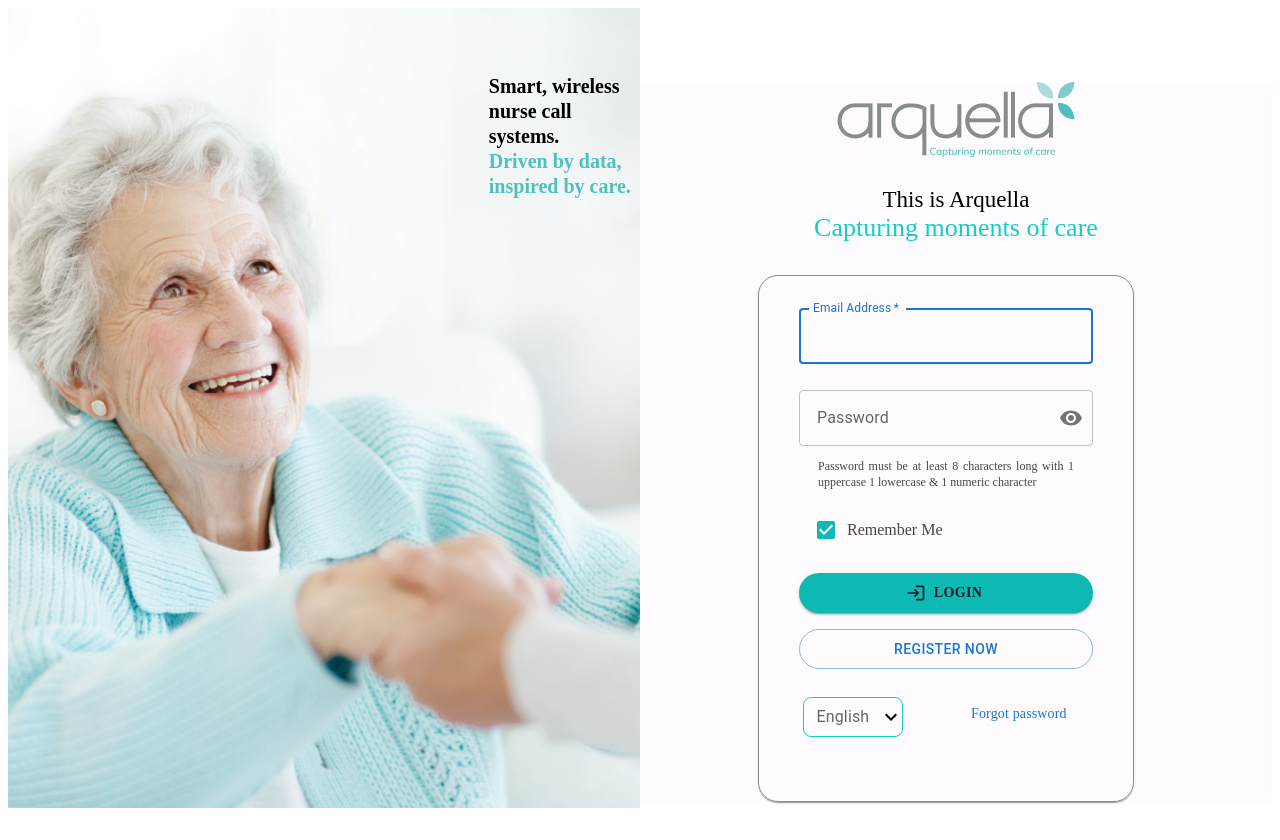
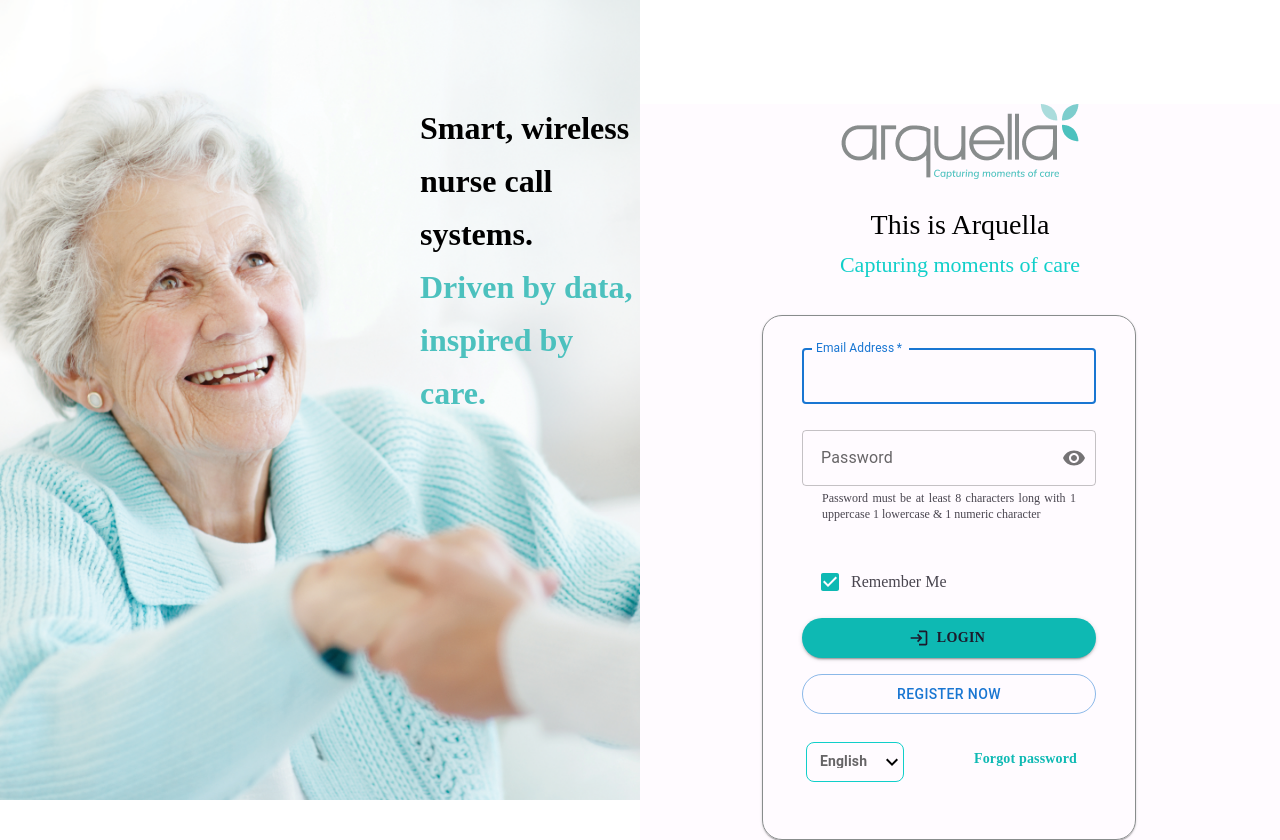
Before and after one commit to kjaeel1/arquellaReact, a React (Vite) app: page / in a window 1280 px wide. Before the commit the page ends 816 px from the top, so only its background shows below. Built offline with nearby package versions, Linux system fonts and the light colour scheme; a web font is replaced by a local one.

Commit message:
css correction desktop lvl

```diff
--- a/src/index.css
+++ b/src/index.css
@@ -0,0 +1,5 @@
+* {
+    box-sizing: border-box;
+    margin: 0 ;
+    padding: 0;
+}
--- a/src/modules/pages/login/Login.jsx
+++ b/src/modules/pages/login/Login.jsx
@@ -172,7 +172,7 @@
                       height: 525,
                       // px: 2,
                       // py: 2,
-                      marginTop: 5,
+                      marginTop: 4.5,
                       display: "flex",
                       flexDirection: "column",
                       alignItems: "center",
@@ -259,8 +259,8 @@
 
                       <Grid container className='fwpw'>
                         <Grid item xs={6}>
-                          <FormControl sx={{ m: 1, minWidth: 100, }}>
-                            <InputLabel id="demo-select-small-label" style={{ marginTop: -8 }}>English</InputLabel>
+                          <FormControl sx={{ m: 1, minWidth: 100, paddingRight:' 2px'}} className='languageParentDiv'>
+                            <InputLabel id="demo-select-small-label" style={{ marginTop: -4,fontSize:'14px',fontWeight:700,lineHeight:'14px' }}>English</InputLabel>
                             <Select
                               labelId="demo-select-small-label"
                               id="demo-select-small"
@@ -270,7 +270,7 @@
 
                               size="small"
                               sx={{
-                                color: "white",
+                                color: "black",
                                 '.MuiOutlinedInput-notchedOutline': {
                                   borderColor: '#10CFC9',
                                 },
@@ -298,7 +298,7 @@
                           </FormControl>
                         </Grid>
                         <Grid item xs={6} style={{ marginTop: 15, }}>
-                          <Link href="/Forgotpw" variant="body2" className='forgotpw' style={{ textDecoration: 'none', marginLeft: 25 }}>
+                          <Link href="/Forgotpw" variant="body2" className='forgotpw' style={{ textDecoration: 'none', marginLeft: 25}}>
                             {"Forgot password"}
                           </Link>
                         </Grid>
--- a/src/modules/pages/login/login.css
+++ b/src/modules/pages/login/login.css
@@ -12,35 +12,33 @@
 }
 
 .textWrap {
-    margin-left: 300px;
-    padding-top: 66px;
+    margin-left: 340px;
+    padding-top: 102px;
     padding-left: 80px;
 
 }
 
 .hedOne {
-    font-family: 'muli';
+    font-family: 'Muli';
 font-style: normal;
 font-weight: 700;
-    font-size: 20px;
-    line-height: 25px;
+font-size: 32px;
+line-height: 53px;
     /* or 166% */
     color: #000000;
     margin: 0px 0px 0px 0px;
-    margin-left: 40%;
 
 }
 
 .hedTwo {
-    font-family: 'muli';
+    font-family: 'Muli';
 font-style: normal;
 font-weight: 700;
-    font-size: 20px;
-    line-height: 25px;
+font-size: 32px;
+line-height: 53px;
     /* or 166% */
     color: #4CC1BE;
     margin: 0px 0px 0px 0px;
-    margin-left: 40%;
 
 }
 
@@ -49,25 +47,26 @@
 }
 
 .hedOneLogo {
-    font-family: 'muli';
+    font-family: 'Muli';
 font-style: normal;
 font-weight: 400;
-    font-size: 23px;
+font-size: 28px;
+line-height: 36px;
     /* line-height: 25px; */
     /* identical to box height, or 129% */
     text-align: center;
     color: #000000;
     margin: 0px 0px 0px 0px;
-    margin-top: 26px
+    margin-top: 24px
 
 }
 
 .hedTwoLogo {
-    font-family: 'muli';
+    font-family: 'Muli';
 font-style: normal;
 font-weight: 400;
-    font-size: 26px;
-    line-height: 14px;
+font-size: 22px;
+line-height: 28px;
     /* identical to box height, or 127% */
     text-align: center;
     /* Aequella 100 */
@@ -91,10 +90,13 @@
     display: flex;
     margin-left: 22px;
     margin-bottom: 15px;
+    margin-top: 39px;
 }
 
+
+
 .logoCont {
-    margin-top: 74px;
+    margin-top: 104px;
     /* margin-left: 5%; */
 }
 
@@ -126,6 +128,7 @@
 justify-content:center ;
 margin-left: 35px;
 margin-right: 35px;
+margin-top: 4px;
 /* M3/sys/light/on-surface-variant */
 
 color: #49454F90;
@@ -159,16 +162,14 @@
 }
 
 .forgotpw {
-    width: 114px;
-height: 20px;
-
+    color: #0EB9B3 !important;
 /* M3/label/large */
 
 font-family: 'muli'!important;
 font-style: normal;
-font-weight: 700;
-font-size: 14px;
-line-height: 20px;
+font-weight: 700 !important;
+font-size: 14px !important;
+line-height: 20px !important;
 /* identical to box height, or 143% */
 
 display: flex;
@@ -178,7 +179,6 @@
 
 /* M3/sys/light/primary */
 
-color: #0EB9B3;
 
 text-decoration: inherit;
 align-items: center;
```
Lines whose indentation alone changed are shown as unchanged.
